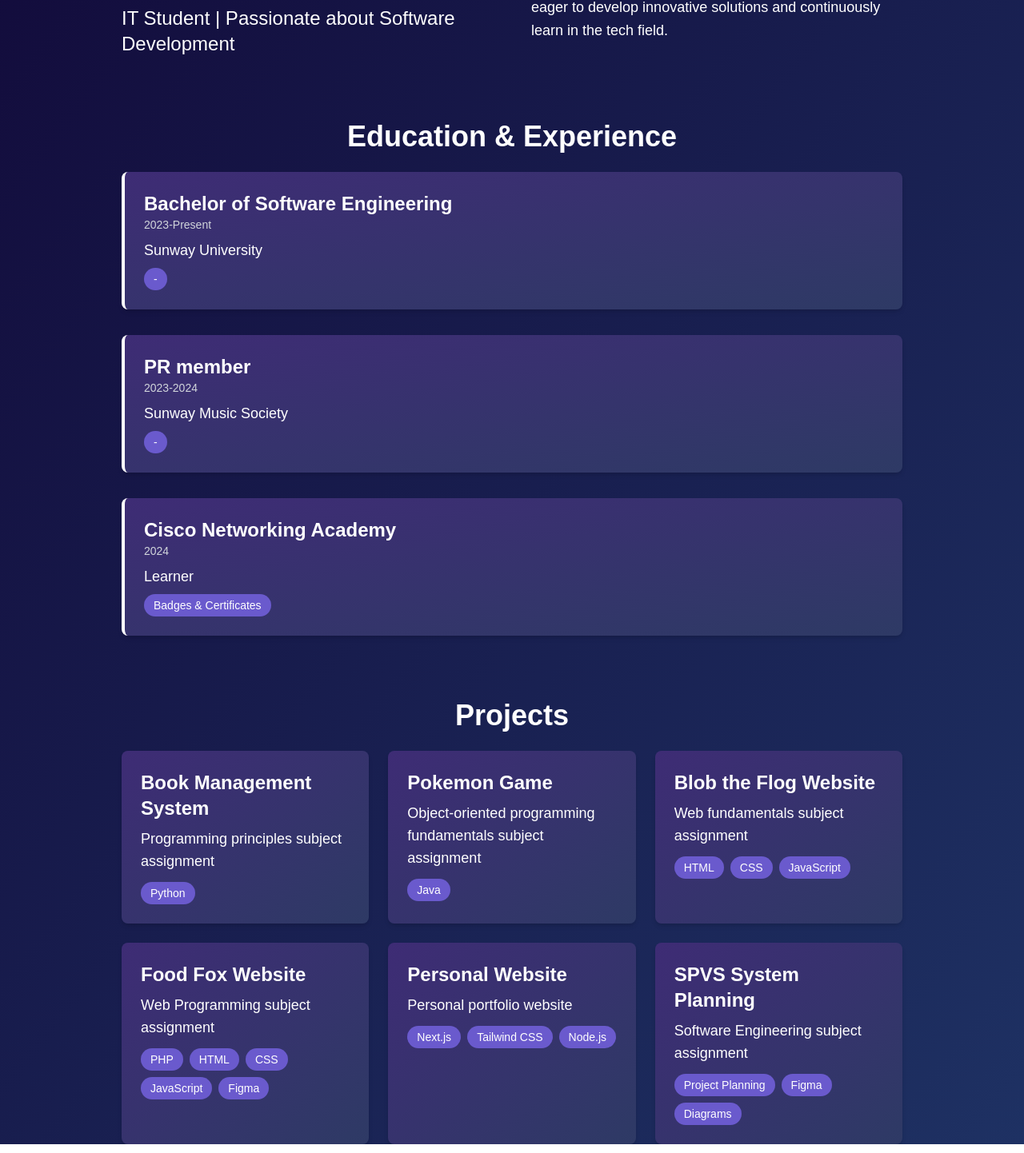
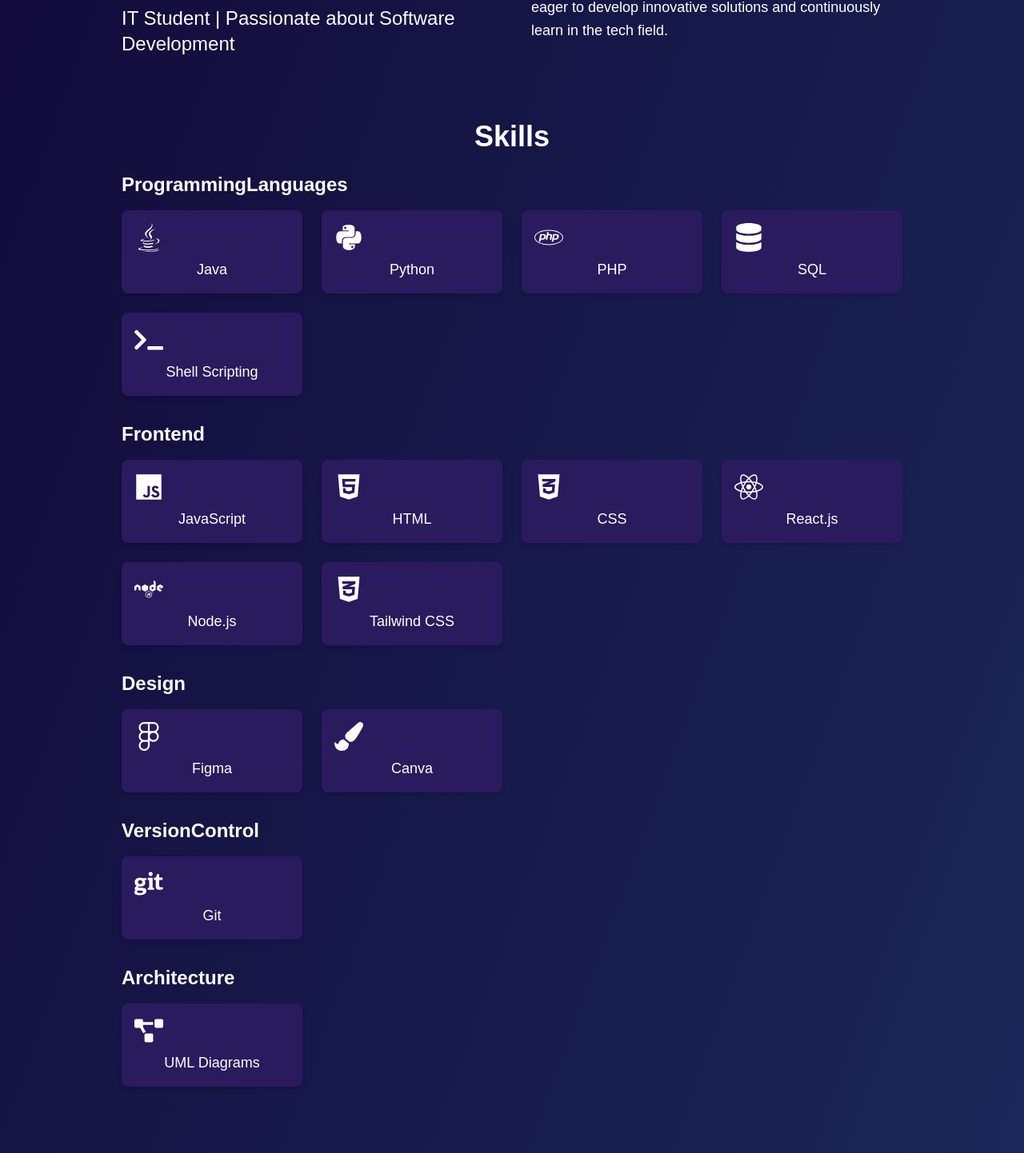
Before and after one commit to sygoh0909/my-website, a Next.js app: page / in a window 1280 px wide. Shown: the part 225-1667 px from the top of the page at 80% size. Built offline with nearby package versions, Linux system fonts and the light colour scheme.

Commit message:
added a skill section

```diff
--- a/src/app/page.js
+++ b/src/app/page.js
@@ -16,8 +16,8 @@
         <a href="/">Shu Yi</a>
       </div>
       <div className="hidden sm:flex gap-8 text-sm uppercase font-medium">
-        <a href="/" className="hover:text-gray-300">Home</a>
         <a href="#about" className="hover:text-gray-300">About</a>
+        <a href="#skills" className='hover:text-gray-300'>Skills</a>
         <a href="#experiences" className="hover:text-gray-300">Experiences</a>
         <a href="#projects" className="hover:text-gray-300">Projects</a>
       </div>
@@ -32,8 +32,8 @@
     </nav>
     {menuOpen && (
       <div className="sm:hidden flex flex-col bg-[#1E3163] text-white py-4 px-6 w-full absolute top-full left-0 shadow-md">
-        <a href="/" className="py-2 hover:text-gray-300" onClick={() => setMenuOpen(false)}>Home</a>
         <a href="#about" className="py-2 hover:text-gray-300" onClick={() => setMenuOpen(false)}>About</a>
+        <a href="#skills" className='py-2 hover:text-gray-300' onClick={() => setMenuOpen(false)}>Skills</a>
         <a href="#experiences" className="py-2 hover:text-gray-300" onClick={() => setMenuOpen(false)}>Experiences</a>
         <a href="#projects" className="py-2 hover:text-gray-300" onClick={() => setMenuOpen(false)}>Projects</a>
       </div>
@@ -42,6 +42,13 @@
 );
 
 export default function Main() {
+  const [skills, setSkills] = useState({
+    programmingLanguages: [],
+    frontend: [],
+    design: [],
+    versionControl: [],
+    architecture: [],
+  });
   const [experiences, setExperiences] = useState([]);
   const [projects, setProjects] = useState([]);
   const [menuOpen, setMenuOpen] = useState(false);
@@ -49,6 +56,13 @@
   useEffect(() => {
     fetchData()
       .then((data) => {
+        setSkills({
+          programmingLanguages: data.programmingLanguages,
+          frontend: data.frontend,
+          design: data.design,
+          versionControl: data.versionControl,
+          architecture: data.architecture
+        });
         setExperiences(data.experiences);
         setProjects(data.projects.map(project => ({
           ...project,
@@ -76,6 +90,28 @@
         </div>
       </motion.div>
 
+      <motion.div id="skills" className="mt-20 w-full max-w-5xl px-6" initial="hidden" animate="visible" variants={fadeIn}>
+        <h2 className="text-4xl font-bold mb-6 text-center text-white">Skills</h2>
+        <div className="space-y-8">
+          {Object.keys(skills).map((category) => (
+            <div key={category}>
+              <h3 className="text-2xl font-bold mb-4 text-white">{category.charAt(0).toUpperCase() + category.slice(1)}</h3>
+              <div className="grid grid-cols-2 sm:grid-cols-3 lg:grid-cols-4 gap-6">
+                {skills[category].map((skill) => {
+                  const IconComponent = Icons[skill.icon];
+                  return (
+                  <div key={skill.id} className="p-4 bg-[#2A1B5F] rounded-lg shadow-md text-center">
+                    <IconComponent className="text-4xl mb-2" />
+                    <p className="mt-2 text-lg text-white">{skill.name}</p>
+                  </div>
+                  );
+                })}
+              </div>
+            </div>
+          ))}
+        </div>
+      </motion.div>
+
       <motion.div id="experiences" className="mt-20 w-full max-w-5xl px-6" initial="hidden" animate="visible" variants={fadeIn}>
         <h2 className="text-4xl font-bold mb-6 text-center text-white">Education & Experience</h2>
         <div className="space-y-8">
@@ -96,12 +132,13 @@
           {projects.map((project) => (
             <motion.div key={project.id} className="p-6 rounded-lg bg-gradient-to-br from-[#3E2C75] to-[#2E3A65] shadow-md" variants={fadeIn}>
               <h3 className="text-2xl font-bold">{project.name}</h3>
-              <p className="mt-2 text-lg">{project.description}</p>
+              <p className="mt-2 text-md">{project.description}</p>
               <div className="flex flex-wrap gap-2 mt-3">
                 {project.skills.map((skill, index) => (
                   <span key={index} className="text-sm bg-[#6A5ACD] text-white px-3 py-1 rounded-full">{skill}</span>
                 ))}
               </div>
+              {/* <a>View project</a> */}
             </motion.div>
           ))}
         </div>
--- a/src/app/utils/fetchData.js
+++ b/src/app/utils/fetchData.js
@@ -5,9 +5,9 @@
       throw new Error('Failed to fetch data');
     }
     const data = await res.json();
-    return {experiences: data.experiences || [], projects: data.projects};
+    return {programmingLanguages: data.programmingLanguages || [], frontend: data.frontend || [], design: data.design || [], versionControl: data.versionControl || [], architecture: data.architecture || [], experiences: data.experiences || [], projects: data.projects};
   }catch (err){
     console.error('Error fetching data:', err);
-    return {experiences:[], projects:[]};
+    return {programmingLanguages:[], frontend:[], design:[], versionControl:[], architecture:[], experiences:[], projects:[]};
   }
 }
--- a/src/data/data.json
+++ b/src/data/data.json
@@ -1,4 +1,29 @@
 {
+  "programmingLanguages": [
+    { "id": "1", "name": "Java", "icon": "FaJava" },
+    { "id": "2", "name": "Python", "icon": "FaPython" },
+    { "id": "3", "name": "PHP", "icon": "FaPhp" },
+    { "id": "5", "name": "SQL", "icon": "FaDatabase" },
+    { "id": "8", "name": "Shell Scripting", "icon": "FaTerminal" }
+  ],
+  "frontend":[
+    { "id": "1", "name": "JavaScript", "icon": "FaJs" },
+    { "id": "2", "name": "HTML", "icon": "FaHtml5" },
+    { "id": "3", "name": "CSS", "icon": "FaCss3Alt" },
+    { "id": "4", "name": "React.js", "icon": "FaReact" },
+    { "id": "5", "name": "Node.js", "icon": "FaNode" },
+    { "id": "6", "name": "Tailwind CSS", "icon": "FaCss3Alt" }
+  ],
+  "design":[
+    { "id": "1", "name": "Figma", "icon": "FaFigma" },
+    { "id": "2", "name": "Canva", "icon": "FaPaintBrush" }
+  ],
+  "versionControl":[
+    { "id": "1", "name": "Git", "icon": "FaGit" }
+  ],
+  "architecture":[
+    { "id": "1", "name": "UML Diagrams", "icon": "FaProjectDiagram" }
+  ],
   "experiences": [
     {
       "id": "1",
@@ -26,38 +51,38 @@
     {
       "id": "1",
       "name": "Book Management System",
-      "description": "Programming principles subject assignment",
+      "description": "A group assignment for the Programming Principles subject, involving 5 members. The project focuses on developing a Python-based system for managing books, including adding, updating, searching, and deleting records. My role includes implementing key functionalities and ensuring code efficiency.",
       "skills": "Python"
     },
     {
       "id": "2",
       "name": "Pokemon Game",
-      "description": "Object-oriented programming fundamentals subject assignment",
+      "description": "A group assignment for the Object-Oriented Programming Fundamentals subject, invloving 5 members, where we developed a text-based turn-based battle game inspired by Pokémon using Java. The project focused on implementing OOP principles such as inheritance and encapsulation. My role included designing class structures and implementing battle mechanics.",
       "skills": "Java"
     },
     {
       "id": "3",
       "name": "Blob the Flog Website",
-      "description": "Web fundamentals subject assignment",
+      "description": "A Web Fundamentals subject assignment, involving 4 members, where our team built an event page featuring Blob the Flog, a fictional character we created and designed. The project involved HTML, CSS, and JavaScript to create engaging animations and user interactions. My role included front-end development and UI/UX design.",
       "skills": "HTML, CSS, JavaScript"
     },
     {
       "id": "4",
       "name": "Food Fox Website",
-      "description": "Web Programming subject assignment",
+      "description": "A Web Programming subject teamwork assignment focused on addressing SDG 2 (Zero Hunger) through a PHP-based website. The platform includes features such as an event registration system and a donation page to support food aid initiatives. Additionally, it has an admin panel for managing users, events, and donations. The project incorporated user authentication, data management, and responsive design using PHP, HTML, CSS, and JavaScript. My role included back-end development with PHP, designing UI mockups in Figma, and implementing key functionalities for the event, donation and admin systems.",
       "skills": "PHP, HTML, CSS, JavaScript, Figma"
     },
     {
       "id": "5",
       "name": "Personal Website",
-      "description": "Personal portfolio website",
-      "skills": "Next.js, Tailwind CSS, Node.js"
+      "description": "A personal portfolio website showcasing my projects, skills, and experience. Built using Next.js and Tailwind CSS for a modern, responsive design, with a back-end powered by Node.js. The website is deployed through Vercel, ensuring fast performance and seamless deployment. This project highlights my ability to develop and deploy full-stack web applications.",
+      "skills": "Next.js, Tailwind CSS, Node.js, Vercel"
     },
     {
       "id": "6",
       "name": "SPVS System Planning",
-      "description": "Software Engineering subject assignment",
-      "skills": "Project Planning, Figma, Diagrams"
+      "description": "A Software Engineering subject assignment, involving 4 members, which focused on planning and designing a software project. This included creating project documentation, wireframes, and system architecture diagrams. Figma was used to design the mobile app and in-car display interface for the project, while various diagrams such as use case diagrams, sequence diagrams, class diagrams, and activity diagrams were created to illustrate system functionality. My role involved project planning, designing UI prototypes, and developing detailed system diagrams.",
+      "skills": "Project Planning, Figma, UML Diagrams"
     }
   ]
 }
```
